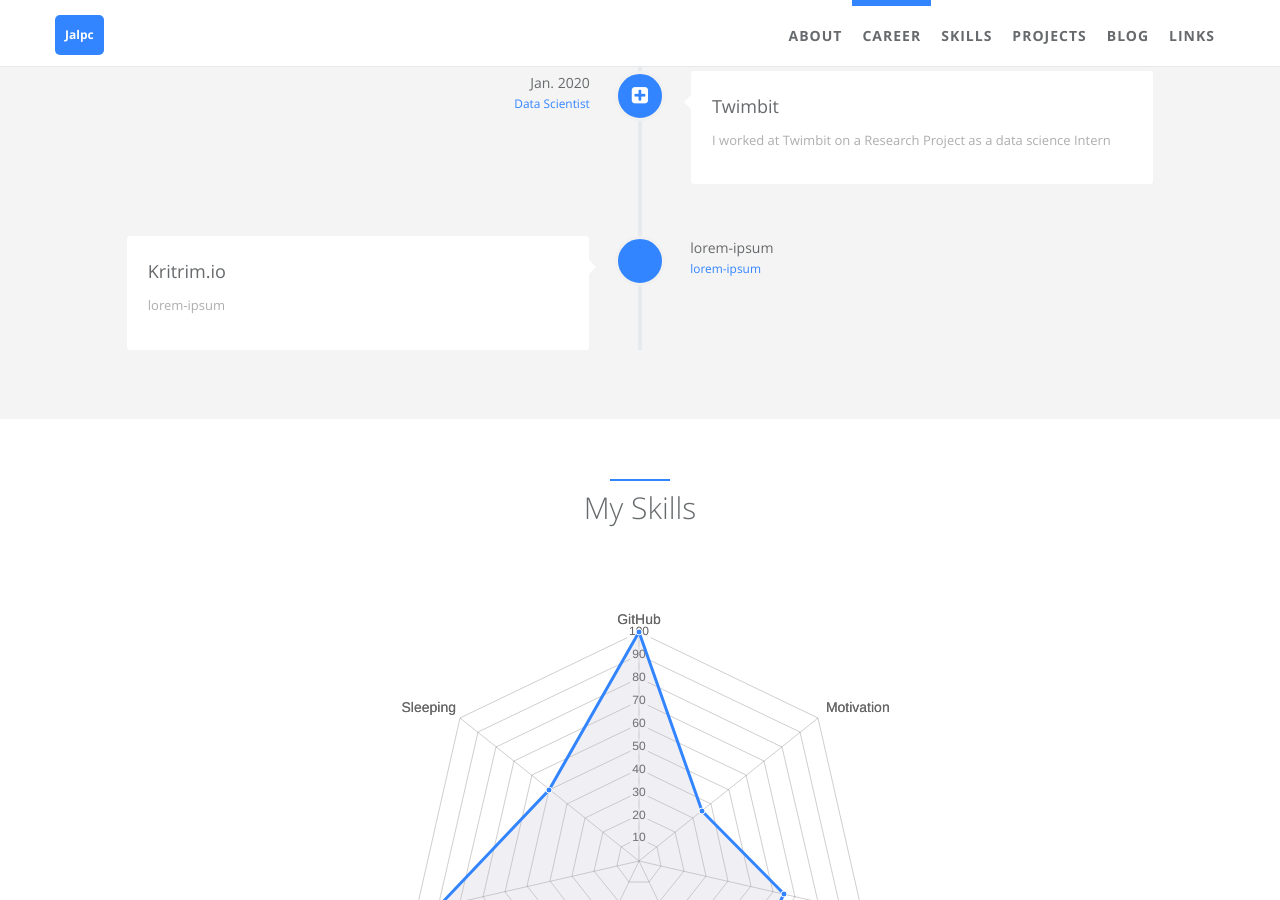
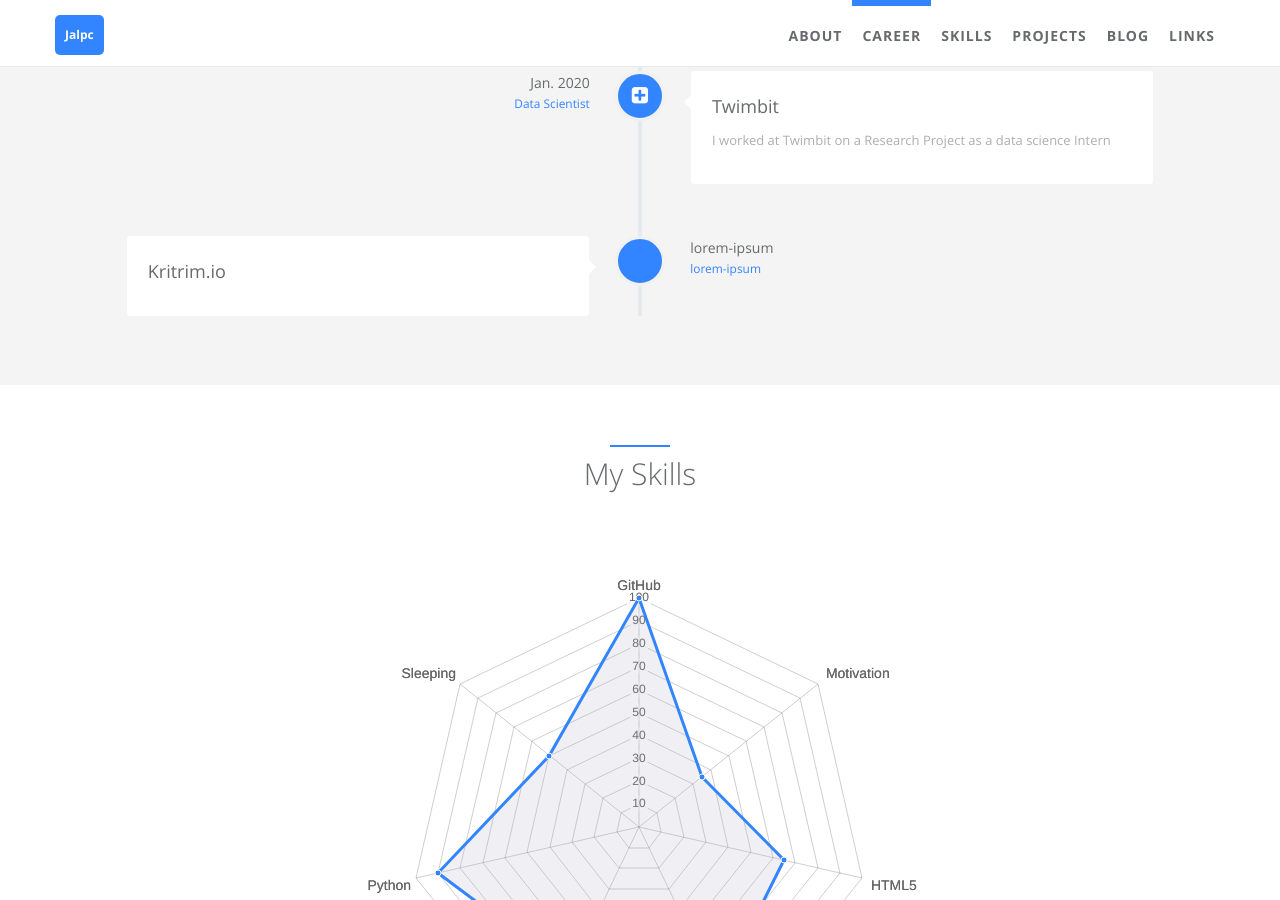
Before and after one commit to mounicarajput/modern-whale, a Jekyll site: the page built from index.html, in a window 1280 px wide and 900 px high, scrolled down 1170 px. Built offline with Jekyll 4.4.1, drawn with Linux system fonts in a browser that asks for light colours.

Commit message:
careers.yml: updated detail in desc

```diff
--- a/_data/index/careers.yml
+++ b/_data/index/careers.yml
@@ -30,7 +30,7 @@
     detail: Kritrim.io
     i18n: lorem-ipsum
   desc:
-    detail: lorem-ipsum
+    detail: ''
     i18n: lorem-ipsum
   date:
     detail: lorem-ipsum
```
